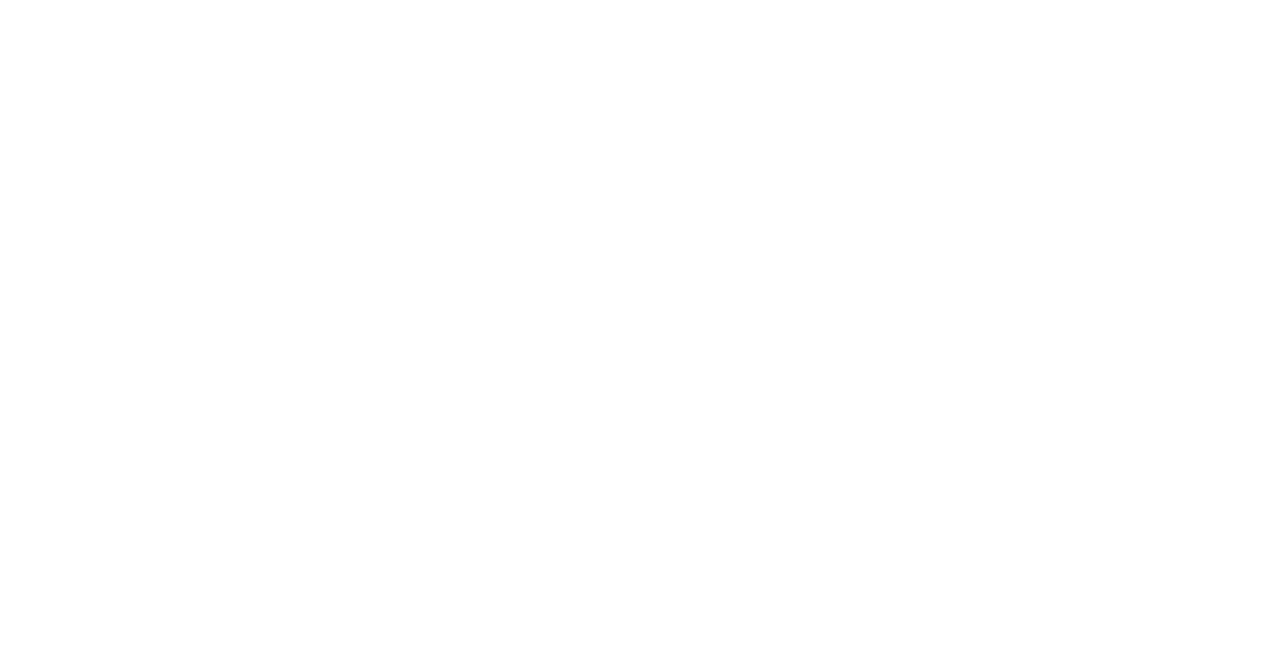
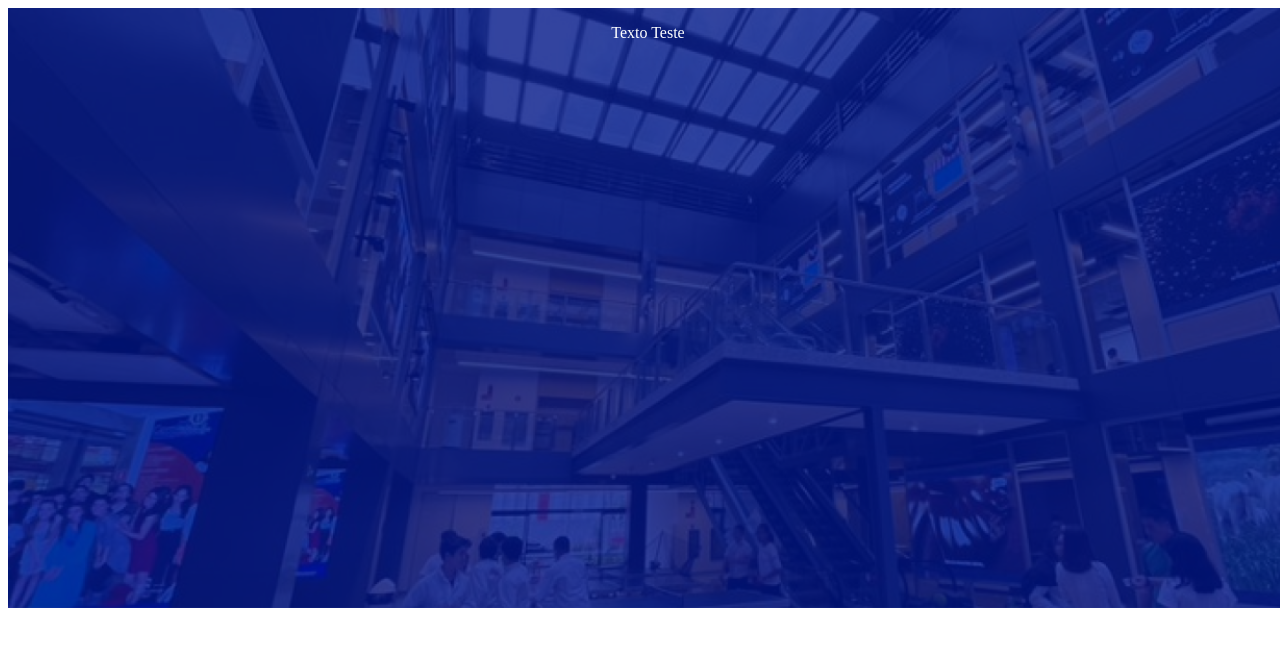
Before and after one commit to M1409/proposta-germinare, a React (Create React App) app: page / in a window 1280 px wide. Shown: the top 646 px of the page. Built offline with nearby package versions, Linux system fonts and the light colour scheme.

Commit message:
feat/germinare/LayoutSection component

```diff
--- a/src/App.tsx
+++ b/src/App.tsx
@@ -1,9 +1,14 @@
 import React from 'react';
-
+import { LayoutSection } from './Components/LayoutSection';
 
 function App() {
+  const img = require('./assets/img.png')
+
   return (
     <div className="App">
+      <LayoutSection   height = '600px' src = {img} >
+          <p style = {{color: 'white'}}> Texto Teste</p>
+      </LayoutSection>
 
     </div>
   );
--- /dev/null
+++ b/src/Components/LayoutSection/LayoutSection.tsx
@@ -0,0 +1,19 @@
+import './style.scss'
+
+export type BlueSectionProps = {
+    src?: string
+    height?: string
+} & any
+
+export function LayoutSection({children, src, color, height, ...props}:BlueSectionProps){
+
+    return (
+        <div className='LayoutSection' style = {{backgroundImage: ` url(${src})`,  height: height }} {...props}>
+            <span>
+                <div>
+                    {children}
+                </div>
+            </span>
+        </div>
+    )
+}
--- /dev/null
+++ b/src/Components/LayoutSection/index.ts
@@ -0,0 +1 @@
+export * from './LayoutSection'
--- /dev/null
+++ b/src/Components/LayoutSection/style.scss
@@ -0,0 +1,26 @@
+.LayoutSection {
+    opacity: 1;
+    width: 100vw;
+    position: relative;
+    background-repeat: no-repeat;
+    background-size: cover ;
+
+    &:before{
+        background-color: #011689;
+        content: '';
+        display: block;
+        height: 100%;
+        position: absolute;
+        width: 100%;
+        opacity: 0.8;
+    }
+}
+
+.LayoutSection div{
+    display: flex;
+    flex-direction: column;
+    justify-content: center;
+    align-items: center;
+    position: relative;
+    z-index: 1;
+}
```
Also changed, not shown: src/assets/img.png (added).
